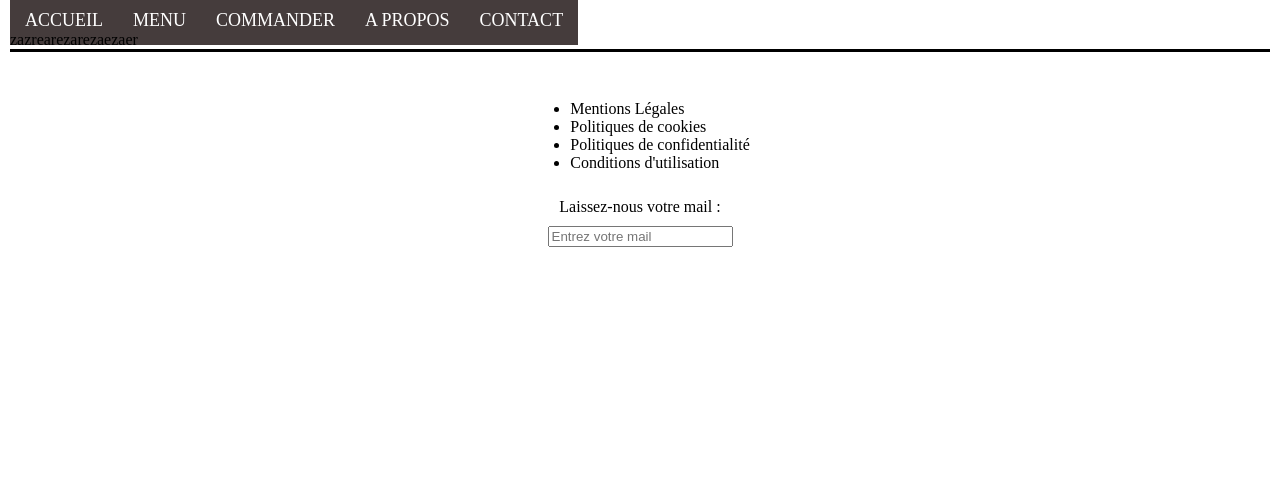
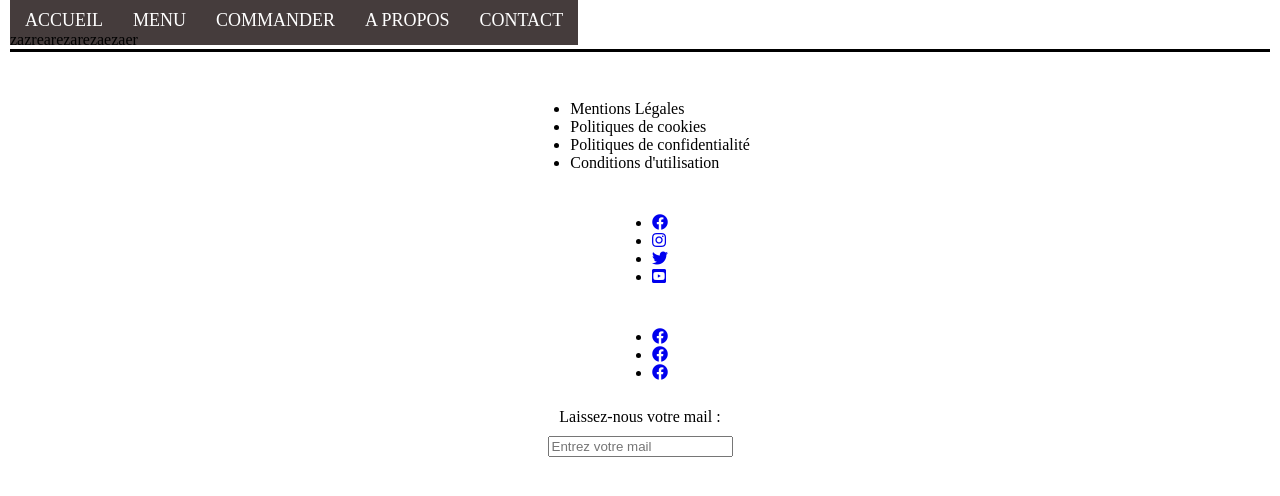
Before and after one commit to GraceCompaore/bakery, a React (Create React App) app: page / in a window 1280 px wide. Shown: the top 496 px of the page. Built offline with nearby package versions, Linux system fonts and the light colour scheme.

Commit message:
modify footer

```diff
--- a/public/index.html
+++ b/public/index.html
@@ -10,6 +10,7 @@
       content="Web site created using create-react-app"
     />
     <link rel="apple-touch-icon" href="%PUBLIC_URL%/logo192.png" />
+    <link rel="stylesheet" href="https://cdnjs.cloudflare.com/ajax/libs/font-awesome/5.15.3/css/all.min.css" />
     <!--
       manifest.json provides metadata used when your web app is installed on a
       user's mobile device or desktop. See https://developers.google.com/web/fundamentals/web-app-manifest/
--- a/src/components/Footer/index.jsx
+++ b/src/components/Footer/index.jsx
@@ -1,8 +1,8 @@
 import { useState } from 'react'
+
 import './Footer.css'
 
-function Footer (){
-
+function Footer() {
   const [inputValue, setInputValue] = useState('')
 
   function handleInput(e) {
@@ -16,19 +16,62 @@
   }
 
   return (
-            <footer className='lmj-footer'>
-                <div className='lmj-footer-elem' id='mentions'>
-                    <ul>
+    <footer className="lmj-footer">
+      <div className="lmj-footer-elem">
+        <ul className="mentions">
           <li>Mentions Légales</li>
           <li>Politiques de cookies</li>
           <li>Politiques de confidentialité</li>
           <li>Conditions d'utilisation</li>
         </ul>
+      </div>
+      <div className="lmj-footer-elem">
+        <ul className="socials-network">
+          <li>
+            <a href="#">
+              <i class="fab fa-facebook"></i>
+            </a>
+          </li>
+          <li>
+            <a href="#">
+              <i class="fab fa-instagram"></i>
+            </a>
+          </li>
+          <li>
+            <a href="#">
+              <i class="fab fa-twitter"></i>
+            </a>
+          </li>
+          <li>
+            <a href="#">
+              <i class="fab fa-youtube-square"></i>
+            </a>
+          </li>
+        </ul>
+      </div>
+      <div className="lmj-footer-elem">
+        <ul className="adress">
+          <li>
+            <a href="#">
+              <i class="fab fa-facebook"></i>
+            </a>
+          </li>
+          <li>
+            <a href="#">
+              <i class="fab fa-facebook"></i>
+            </a>
+          </li>
+          <li>
+            <a href="#">
+              <i class="fab fa-facebook"></i>
+            </a>
+          </li>
+        </ul>
+      </div>
 
-                </div>
-                <div className='lmj-footer-elem'>Laissez-nous votre mail :</div>
+      <div className="lmj-footer-elem">Laissez-nous votre mail :</div>
       <input
-                    placeholder='Entrez votre mail'
+        placeholder="Entrez votre mail"
         onChange={handleInput}
         value={inputValue}
         onBlur={handleBlur}
```
Lines whose indentation alone changed are shown as unchanged.
